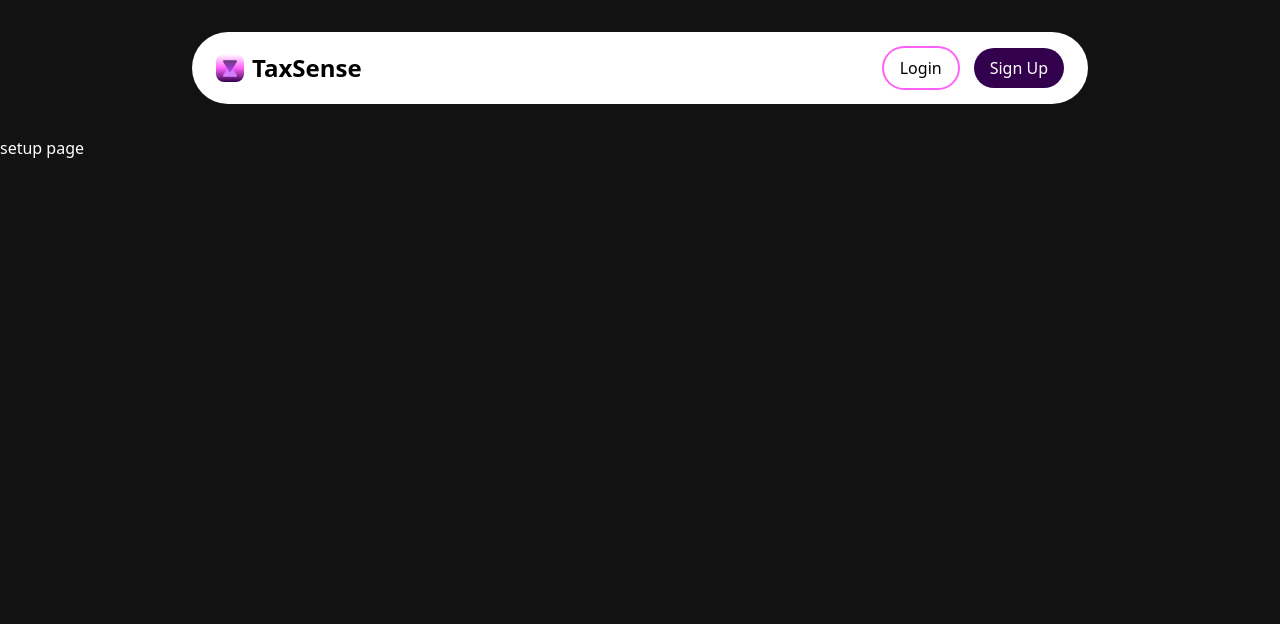
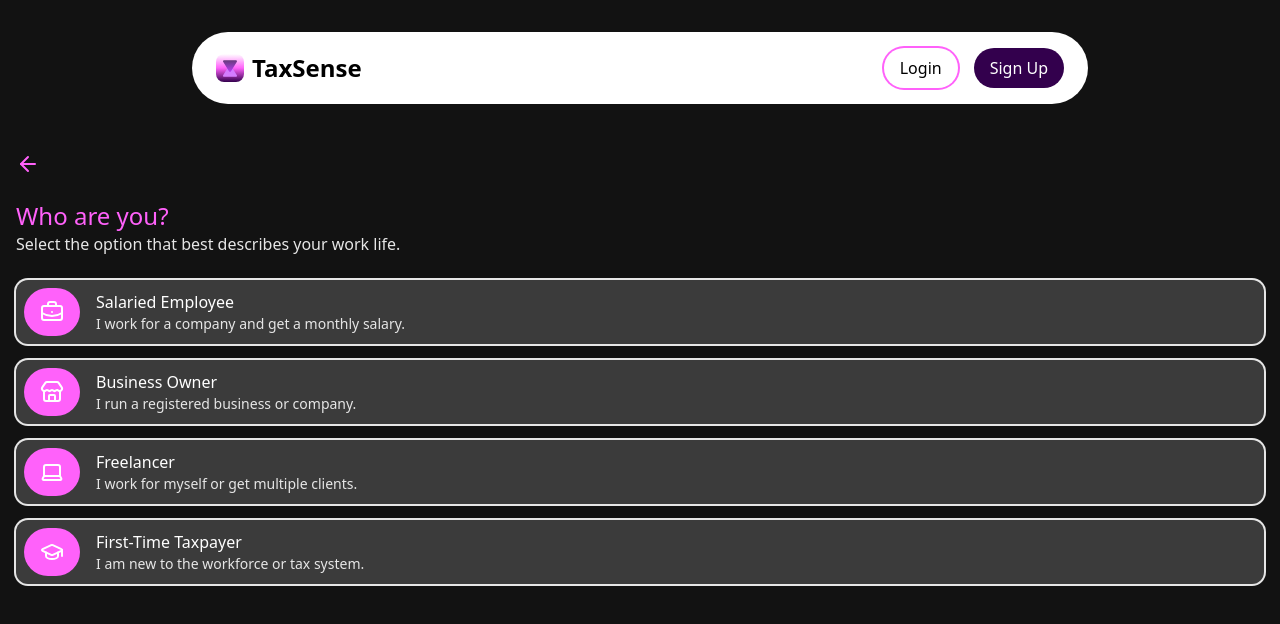
Before and after one commit to hassanismailtech/tax-mate, a React (Vite) app: page /setup in a window 1280 px wide. Shown: the top 624 px of the page. Built offline with nearby package versions, Linux system fonts and the light colour scheme.

Commit message:
feat: update the UserSetup page and add EmploymentTypeSelector

```diff
--- a/src/pages/UserSetup/UserSetup.jsx
+++ b/src/pages/UserSetup/UserSetup.jsx
@@ -1,3 +1,25 @@
+import { ArrowLeft } from "lucide-react";
+import EmploymentTypeSelector from "../../shared/ui/EmploymentTypeSelector";
+
 export default function UserSetup() {
-  return <div>setup page</div>;
+  return (
+    <main className="p-4 flex flex-col gap-6">
+      <button className="text-[hsl(var(--color-accent))]" aria-label="Go back">
+        <ArrowLeft />
+      </button>
+
+      <section className="flex flex-col gap-6">
+        <header>
+          <h1 className="text-2xl text-[hsl(var(--color-accent))]">
+            Who are you?
+          </h1>
+          <p className="text-md text-[hsl(var(--color-secondary))]">
+            Select the option that best describes your work life.
+          </p>
+        </header>
+
+        <EmploymentTypeSelector />
+      </section>
+    </main>
+  );
 }
--- /dev/null
+++ b/src/shared/ui/EmploymentTypeSelector.jsx
@@ -0,0 +1,61 @@
+import { BriefcaseBusiness, Store, Laptop, GraduationCap } from "lucide-react";
+import { useState } from "react";
+
+const employmentTypeArr = [
+  {
+    id: 1,
+    icon: BriefcaseBusiness,
+    employmentType: "Salaried Employee",
+    details: "I work for a company and get a monthly salary.",
+  },
+  {
+    id: 2,
+    icon: Store,
+    employmentType: "Business Owner",
+    details: "I run a registered business or company.",
+  },
+  {
+    id: 3,
+    icon: Laptop,
+    employmentType: "Freelancer",
+    details: "I work for myself or get multiple clients.",
+  },
+  {
+    id: 4,
+    icon: GraduationCap,
+    employmentType: "First-Time Taxpayer",
+    details: " I am new to the workforce or tax system.",
+  },
+];
+
+export default function EmploymentTypeSelector() {
+  const [userType, setUserType] = useState(null);
+
+  const handleSelectType = (index) => {
+    setUserType(employmentTypeArr[index]);
+  };
+
+  return (
+    <ul className="flex flex-col gap-4">
+      {employmentTypeArr.map((value, index) => {
+        return (
+          <li
+            key={value.id}
+            onClick={() => handleSelectType(index)}
+            className={`flex items-center gap-4 bg-[hsl(var(--color-primary))] p-2 rounded-xl ring-2 hover:ring-[hsl(var(--color-accent))] cursor-pointer ${userType?.id === value.id ? "ring-[hsl(var(--color-accent))]" : "ring-[hsl(var(--color-secondary))]"}`}
+          >
+            <div className="bg-[hsl(var(--color-accent))] py-3 px-4 rounded-full">
+              <value.icon />
+            </div>
+            <div>
+              <h2>{value.employmentType}</h2>
+              <p className="text-sm text-[hsl(var(--text-secondary))]">
+                {value.details}
+              </p>
+            </div>
+          </li>
+        );
+      })}
+    </ul>
+  );
+}
```
